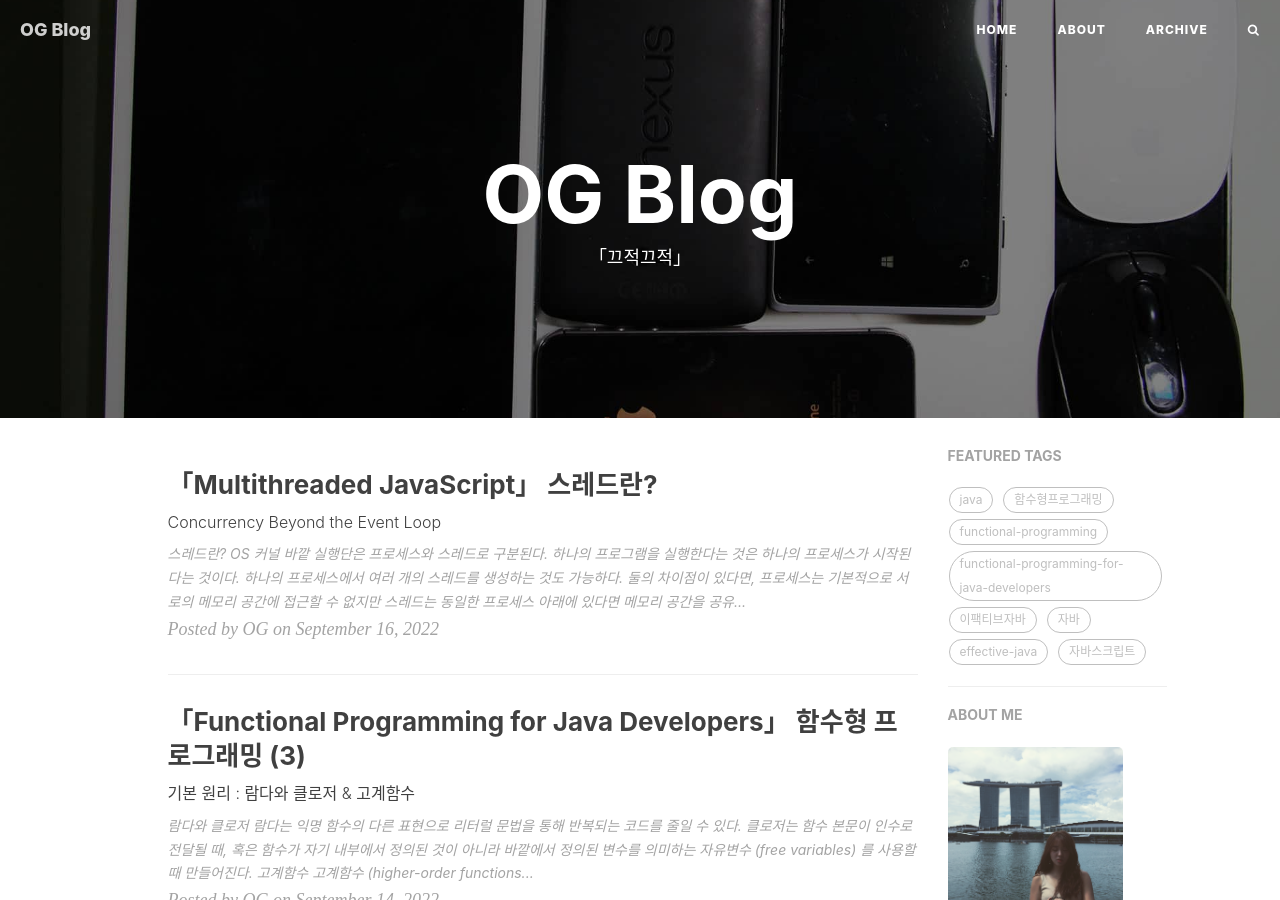
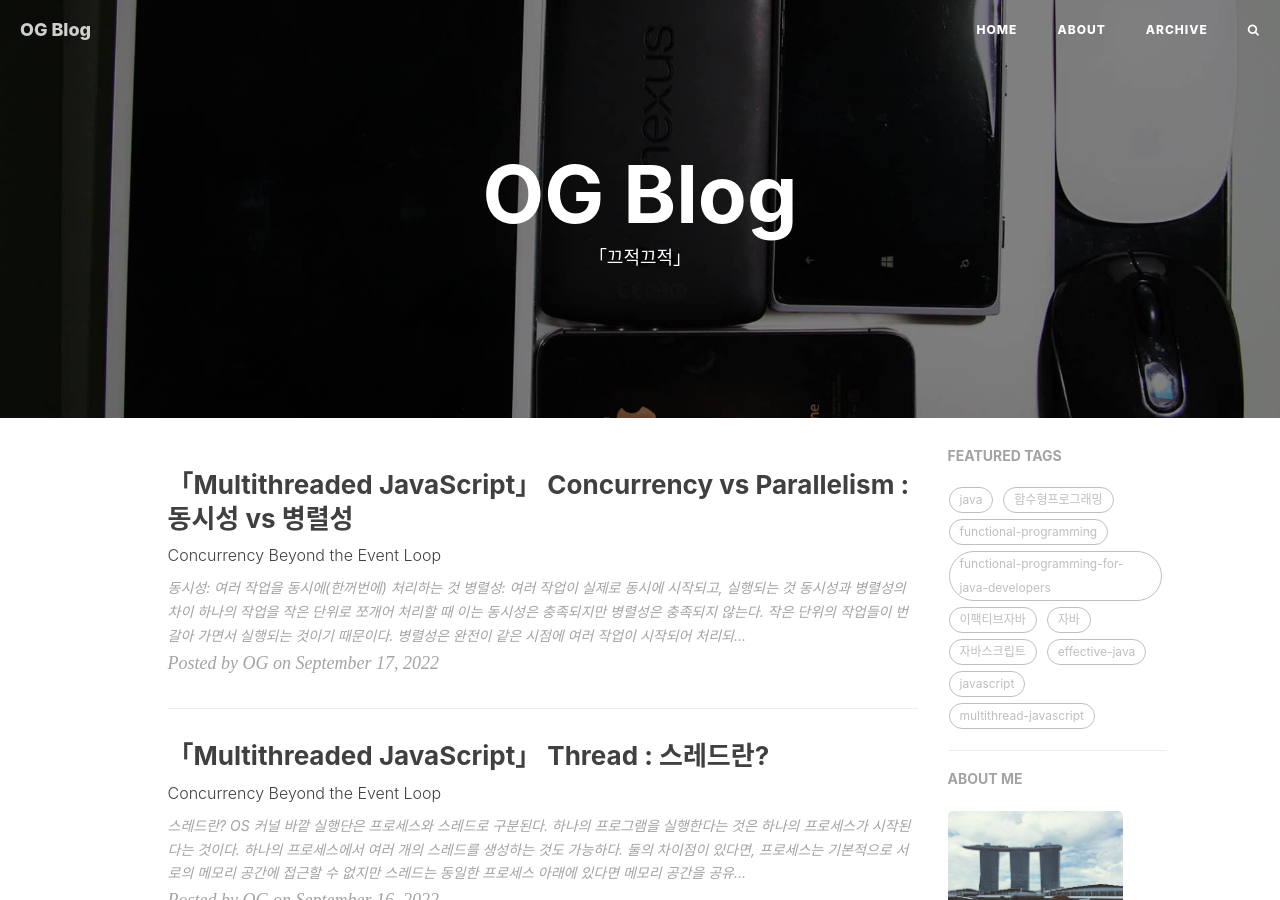
Before and after one commit to og-eun/og-eun.github.io, a Jekyll site: the page built from index.html, in a window 1280 px wide and 900 px high. Built offline with Jekyll 4.4.1, drawn with Linux system fonts in a browser that asks for light colours; nearby versions of some CDN libraries; the list of posts is cut into pages by our own code; comment, search, counter and statistics services are not loaded; some of the changed text lies outside the part shown.

Commit message:
add post

```diff
--- a/_posts/multithreaded_javascript/2022-09-16-multithreaded-javascript-01-01.md
+++ b/_posts/multithreaded_javascript/2022-09-16-multithreaded-javascript-01-01.md
@@ -1,5 +1,5 @@
 ---
-title: "「Multithreaded JavaScript」 스레드란?"
+title: "「Multithreaded JavaScript」 Thread : 스레드란?"
 subtitle: "Concurrency Beyond the Event Loop"
 layout: post
 author: "OG"
--- /dev/null
+++ b/_posts/multithreaded_javascript/2022-09-17-multithreaded-javascript-01-02.md
@@ -0,0 +1,25 @@
+---
+title: "「Multithreaded JavaScript」 Concurrency vs Parallelism : 동시성 vs 병렬성"
+subtitle: "Concurrency Beyond the Event Loop"
+layout: post
+author: "OG"
+header-style: text
+catalog: true
+tags:
+- multithread-javascript
+- javascript
+- 자바스크립트
+- 동시성
+- 병렬성
+---
+
+
+*동시성: 여러 작업을 동시에(한꺼번에) 처리하는 것*
+*병렬성: 여러 작업이 실제로 동시에 시작되고, 실행되는 것*
+
+### 동시성과 병렬성의 차이
+
+##### 하나의 작업을 작은 단위로 쪼개어 처리할 때
+이는 **동시성은 충족되지만 병렬성은 충족되지 않는다.**
+작은 단위의 작업들이 **번갈아** 가면서 실행되는 것이기 때문이다.
+병렬성은 완전이 같은 시점에 여러 작업이 시작되어 처리되고 있어야 한다.
```
